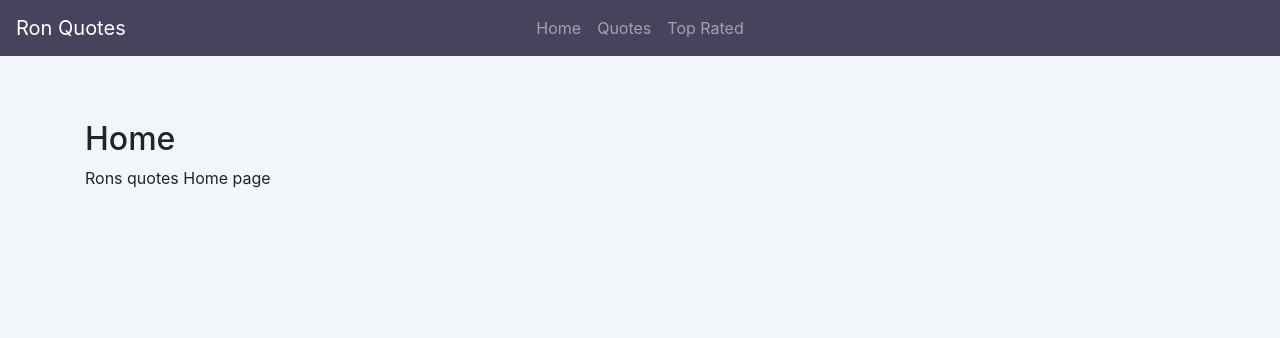
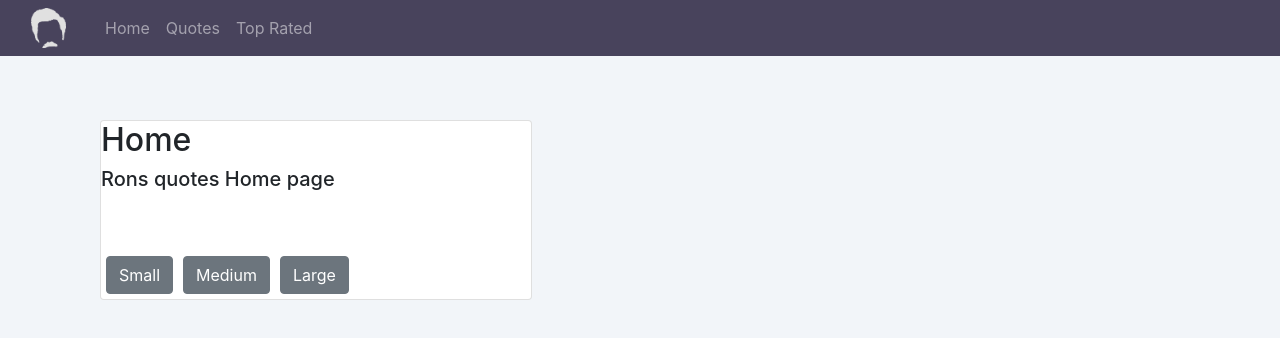
Before and after one commit to mdoyleaz/ron-app, a React app in the folder frontend/: page / in a window 1280 px wide. Built offline with nearby package versions, Linux system fonts and the light colour scheme.

Commit message:
Added Quote selection

```diff
--- a/frontend/package.json
+++ b/frontend/package.json
@@ -9,6 +9,7 @@
     "react": "^16.8.5",
     "react-bootstrap": "^1.0.0-beta.6",
     "react-dom": "^16.8.5",
+    "react-rating": "^1.6.2",
     "react-router-dom": "^5.0.0",
     "react-scripts": "2.1.8"
   },
--- a/frontend/public/index.html
+++ b/frontend/public/index.html
@@ -2,7 +2,7 @@
 <html lang="en">
   <head>
     <meta charset="utf-8" />
-    <link rel="shortcut icon" href="%PUBLIC_URL%/favicon.ico" type="image/x-icon" />
+    <link rel="shortcut icon" href="%PUBLIC_URL%/img/favicon.ico" type="image/x-icon" />
     <meta
       name="viewport"
       content="width=device-width, initial-scale=1, shrink-to-fit=no"
--- a/frontend/src/Main.js
+++ b/frontend/src/Main.js
@@ -1,25 +1,34 @@
 import React, {Component} from "react";
-import {Route, HashRouter} from "react-router-dom";
+import {Route, HashRouter, Switch} from "react-router-dom";
 
 // Local Component Imports
-import Navbar from "./components/Navbar"
+import Navbar from "./components/Navbar";
 import Home from "./components/pages/Home";
 import Quotes from "./components/pages/Quotes";
 import TopQuotes from "./components/pages/TopQuotes";
 
+
 class Main extends Component {
+  state = {
+    ratedQuotes: []
+  };
+
   render() {
-    return (<HashRouter>
+    return (
+      <HashRouter>
       <div>
-        <Navbar/>
+          <Navbar />
         <div className="content-container container">
+          <Switch>
           <Route exact path="/" component={Home}/>
           <Route path="/home" component={Home}/>
           <Route path="/quotes" component={Quotes}/>
           <Route path="/topquotes" component={TopQuotes}/>
+        </Switch>
         </div>
       </div>
-    </HashRouter>);
+    </HashRouter>
+  );
   }
 }
 
--- a/frontend/src/components/Navbar.js
+++ b/frontend/src/components/Navbar.js
@@ -6,15 +6,20 @@ import {Nav, Navbar} from 'react-bootstrap';
 class NavigationBar extends Component {
   render() {
     return (<Navbar expand="lg" variant="dark">
-      <Navbar.Brand href="/">Ron Quotes</Navbar.Brand>
-      <Navbar.Toggle aria-controls="basic-navbar-nav"/>
+
+      <Navbar.Brand href="/">
+        <img className="img-fluid" src={process.env.PUBLIC_URL + '/img/logo.png'} alt="Ron Quotes"/>
+      </Navbar.Brand>
+
+      <Navbar.Toggle className="navbar-toggler-left" aria-controls="basic-navbar-nav"/>
       <Navbar.Collapse id="basic-navbar-nav">
-        <Nav className="mx-auto">
+        <Nav>
           <Nav.Link href="#home">Home</Nav.Link>
           <Nav.Link href="#quotes">Quotes</Nav.Link>
           <Nav.Link href="#topquotes">Top Rated</Nav.Link>
         </Nav>
       </Navbar.Collapse>
+
     </Navbar>)
   };
 };
--- /dev/null
+++ b/frontend/src/components/actions/FetchButton.js
@@ -0,0 +1,47 @@
+import React, { Component } from "react";
+import { Button } from "react-bootstrap";
+import axios from 'axios';
+
+class FetchButton extends Component {
+  constructor(props, context) {
+    super(props, context);
+
+    this.handleClick = this.handleClick.bind(this);
+
+    this.state = {
+      isLoading: false,
+      quote: {}
+    };
+  }
+
+  handleClick() {
+    this.setState({ isLoading: true })
+    axios.get(`http://127.0.0.01:4000/api/quotes/length/${this.props.option.toLowerCase()}`)
+      .then(response => {
+
+        const randIndex = Math.floor(Math.random() * response.data.length)
+        const randomQuote = response.data[randIndex]
+        this.setState({ isLoading: false });
+
+        this.props.grabQuote(randomQuote)
+      })
+      .catch(error => console.log(error))
+  }
+
+  render() {
+    const { isLoading } = this.state;
+    return (
+      <div>
+        <Button
+          variant="secondary"
+          disabled={isLoading}
+          onClick={!isLoading ? this.handleClick : null}
+        >
+          {isLoading ? 'Loading…' : this.props.option}
+        </Button>
+      </div >
+    );
+  }
+}
+
+export default FetchButton;
--- a/frontend/src/components/pages/Home.js
+++ b/frontend/src/components/pages/Home.js
@@ -1,13 +1,46 @@
-import React, { Component } from "react";
+import React, {Component} from "react";
+import {ButtonGroup, Card} from 'react-bootstrap'
+import Rating from "react-rating"
+import FetchButton from "../actions/FetchButton"
 
 class Home extends Component {
+  state = {
+    quote: {}
+  }
+
+  grabQuote = (quote) => {
+    this.setState({quote: quote})
+  }
+
+  AddRating = () => {
+  }
+
   render() {
-    return (
-      <div>
+    let rating;
+    if (this.state.quote.rating >= 0) {
+      rating = <Rating
+        initialRating={this.state.quote.rating} />
+    }
+    return (<div className="container">
+      <Card style={{
+          width: '40%',
+          height: '100%'
+        }}>
         <h2>Home</h2>
-        <p>Rons quotes Home page</p>
-      </div>
-    );
+        <Card.Title>Rons quotes Home page</Card.Title>
+        <Card.Text>
+          <span>{this.state.quote.quote}</span>
+        </Card.Text>
+        <Card.Text>  {rating}</Card.Text>
+        <div className="d-flex flex-column">
+          <ButtonGroup className="mt-3">
+            <FetchButton grabQuote={this.grabQuote} option={"Small"}/>
+            <FetchButton grabQuote={this.grabQuote} option={"Medium"}/>
+            <FetchButton grabQuote={this.grabQuote} option={"Large"}/>
+          </ButtonGroup>
+        </div>
+      </Card>
+    </div>);
   }
 }
 
--- a/frontend/src/css/Navbar.css
+++ b/frontend/src/css/Navbar.css
@@ -1,8 +1,14 @@
-.navbar{
+.navbar {
   background-color: #48435C;
   margin-bottom: 5%;
 }
 
 .navbar-brand {
-  position: absolute;
+  padding: 0px 15px;
+  max-height: 50px;
+  max-width: 65px;
 }
+
+.navbar .navbar-collapse {
+  text-align: center;
+}
--- a/frontend/src/css/index.css
+++ b/frontend/src/css/index.css
@@ -13,3 +13,7 @@ code {
   font-family: source-code-pro, Menlo, Monaco, Consolas, "Courier New",
     monospace;
 }
+
+.btn {
+  margin: 5px;
+}
```
Also changed, not shown: frontend/public/img/favicon.ico (renamed from frontend/public/favicon.ico), frontend/public/img/logo (copy).png (added), frontend/public/img/logo.png (added), frontend/src/css/rating.css (added), 1 other file.
